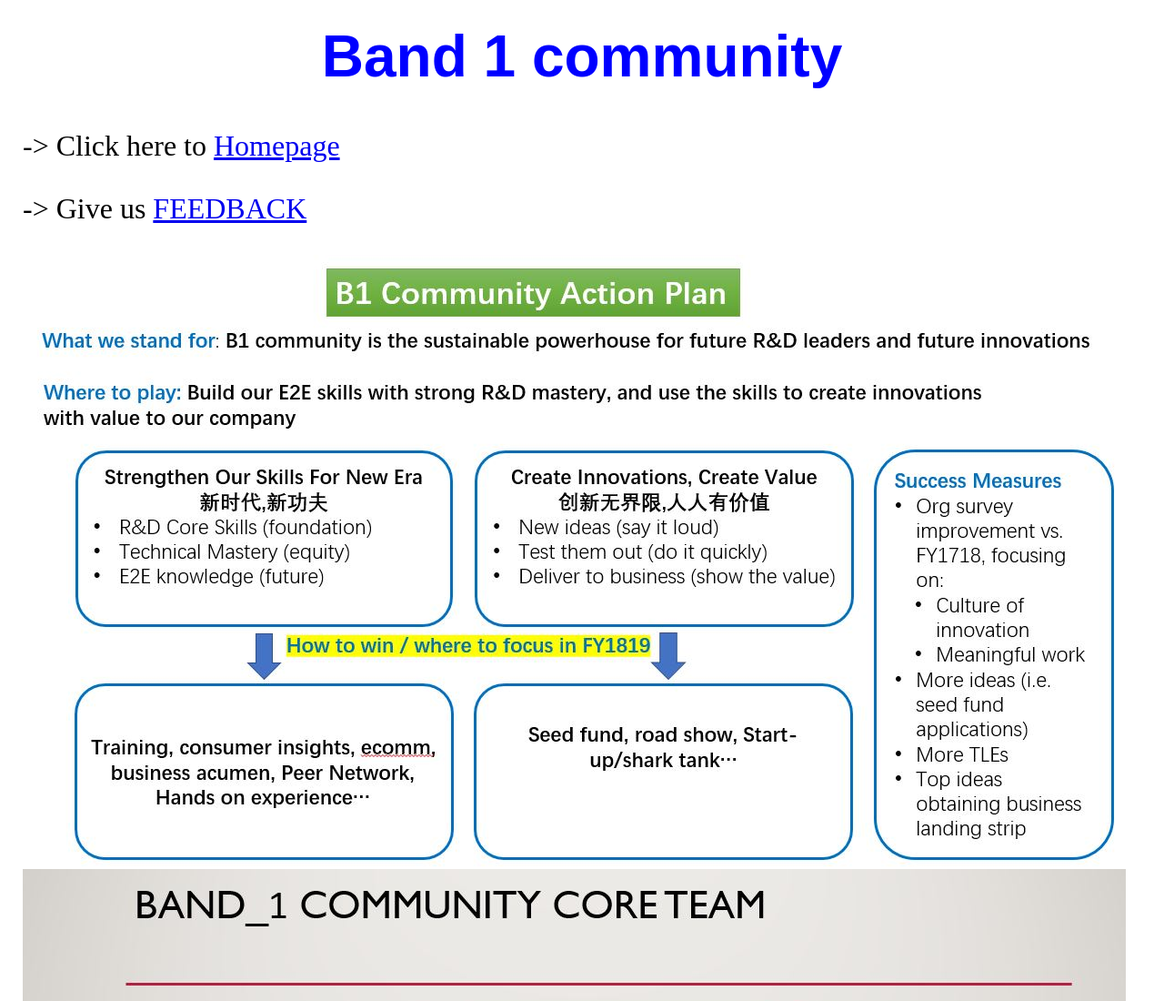
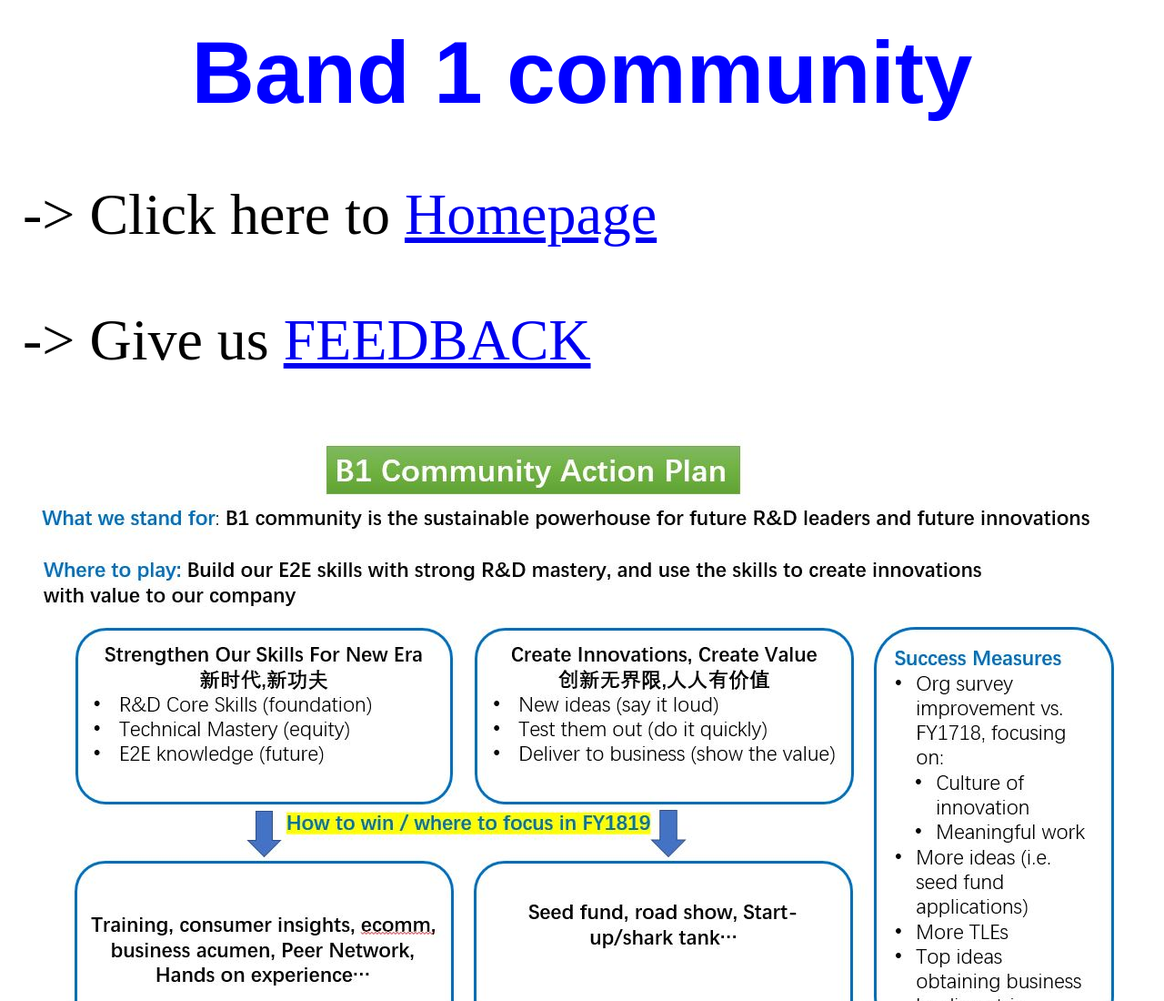
Before and after one commit to hulidv/b1, a plain HTML site: page index.html in a window 1280 px wide. Shown: the top 1100 px of the page at 91% size. Drawn offline with Linux system fonts and the light colour scheme.

Commit message:
Update style.css

```diff
--- a/style.css
+++ b/style.css
@@ -1,7 +1,7 @@
 h1{
     font-family: Arial;
     color: blue;
-    font-size: 400%;
+    font-size: 600%;
     text-align: center
   }
   body{
@@ -9,5 +9,5 @@ h1{
   }
   p{
     font-family: Ariel;
-    font-size: 200%;
+    font-size: 400%;
   }
```
